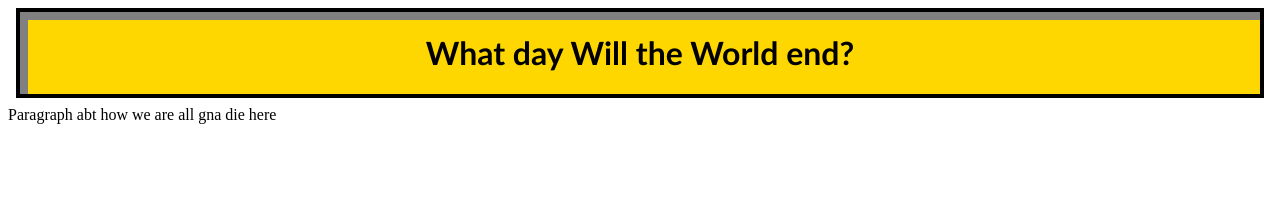
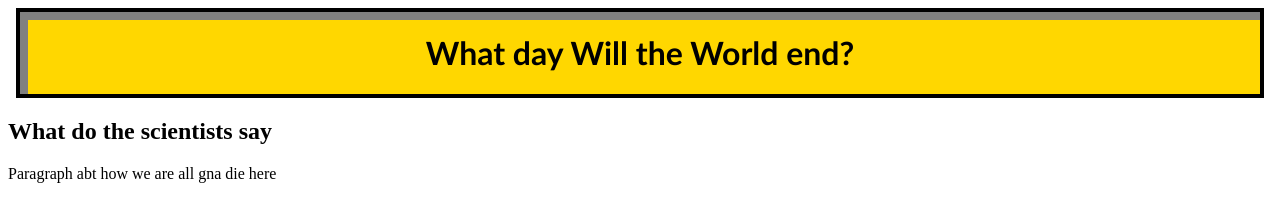
Before and after one commit to chrisatron3000/90sproject, a plain HTML site: page index.html in a window 1280 px wide. Drawn offline with Linux system fonts and the light colour scheme.

Commit message:
more stuff

```diff
--- a/index.html
+++ b/index.html
@@ -23,6 +23,13 @@
 
         </div>
 
+        <div class="subheader">
+
+            <h2> What do the scientists say</h2>
+
+        </div>
+
+
         <div class ="BodyBox">
             Paragraph abt how we are all gna die here
         </div>
```
